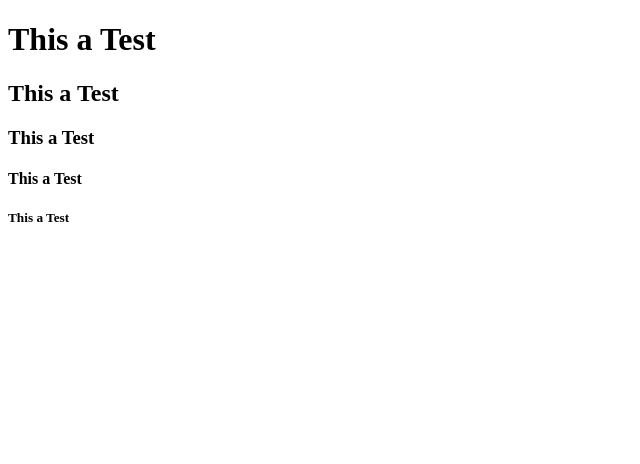
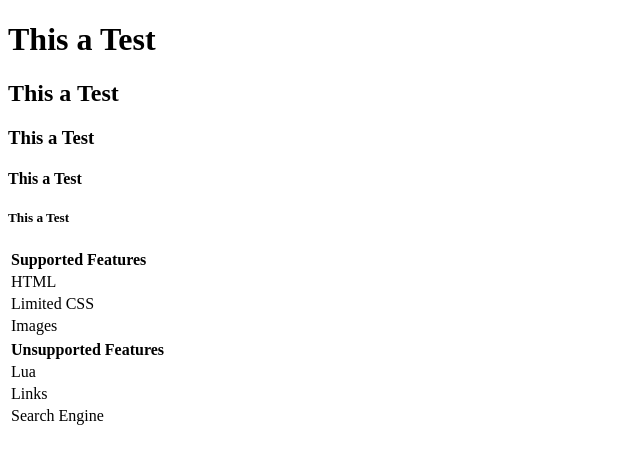
Before and after one commit to RetiredLake9230/RetiredLake9230, a plain HTML site: page index.html in a window 1280 px wide. Shown: the whole page, without its empty margins (0-640 px from the left). Drawn offline with Linux system fonts and the light colour scheme.

Commit message:
Added a table

```diff
--- a/index.html
+++ b/index.html
@@ -9,10 +9,40 @@
 
 <body>
     <h1 class="first">This a Test</h1>
-    <h2 class="first">This a Test</h1>
-    <h3 class="first">This a Test</h1>
-    <h4 class="first">This a Test</h1>
-    <h5 class="first">This a Test</h1>
+    <h2 class="first">This a Test</h2>
+    <h3 class="first">This a Test</h3>
+    <h4 class="first">This a Test</h4>
+    <h5 class="first">This a Test</h5>
+
+<table>
+        <tr>
+            <th colspan="2">Supported Features</th>
+        </tr>
+        <tr>
+            <td>HTML</td>
+        </tr>
+        <tr>
+            <td>Limited CSS</td>
+        </tr>
+        <tr>
+            <td>Images</td>
+        </tr>
+    </table>
+
+    <table>
+        <tr>
+            <th colspan="2">Unsupported Features</th>
+        </tr>
+        <tr>
+            <td>Lua</td>
+        </tr>
+        <tr>
+            <td>Links</td>
+        </tr>
+        <tr>
+            <td>Search Engine</td>
+        </tr>
+    </table>
 </body>
 
 </html>
```
